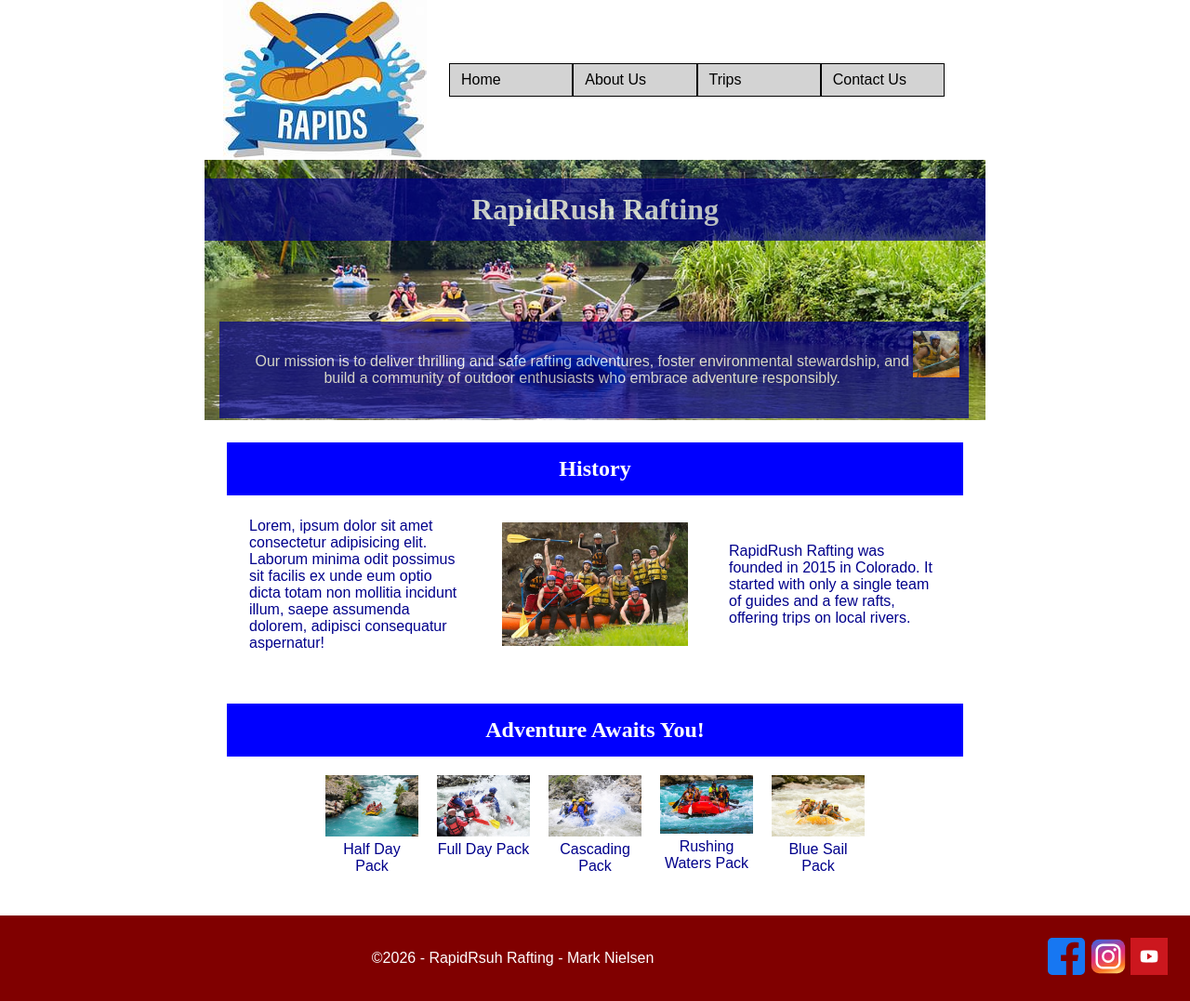
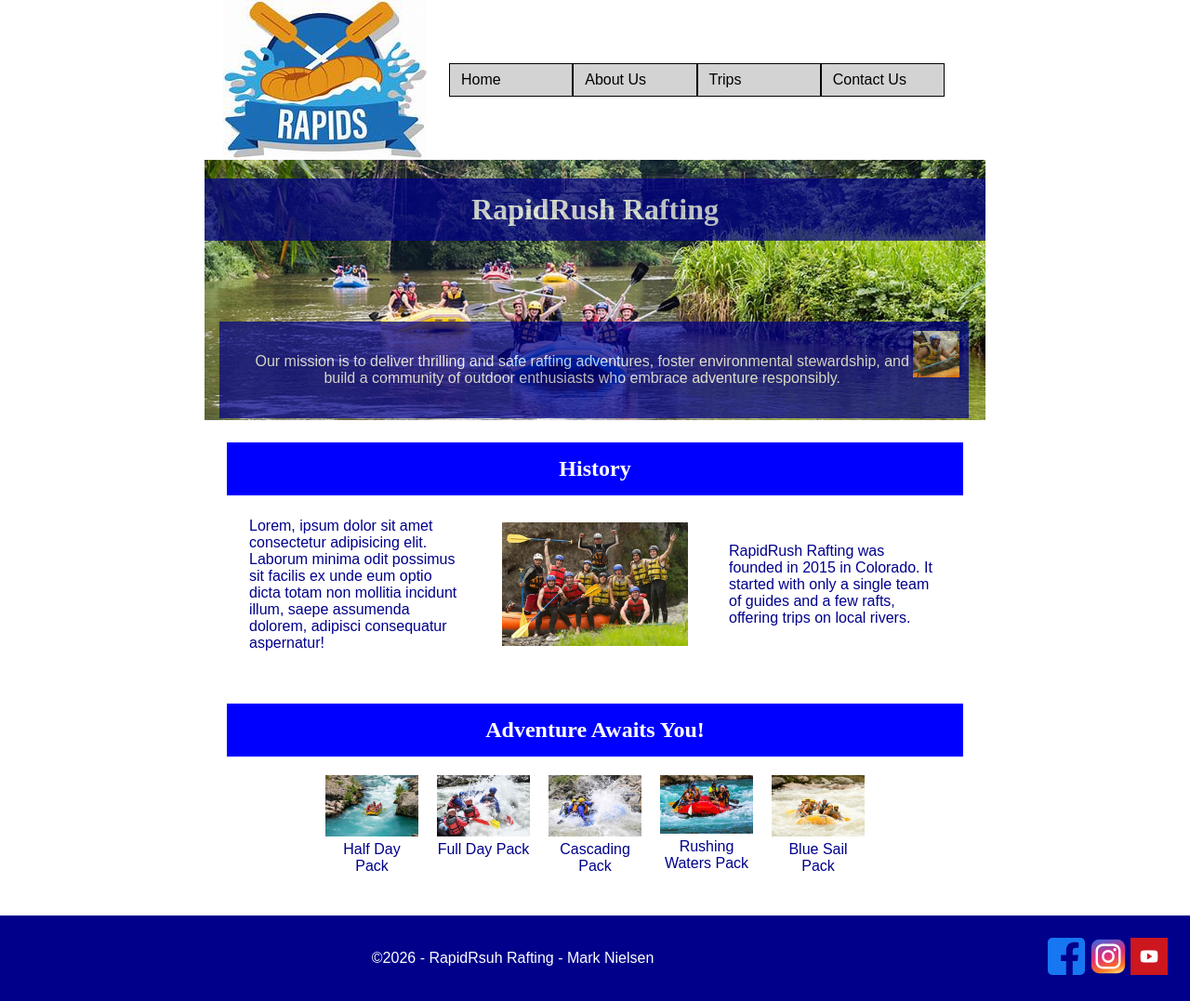
Before and after one commit to Mturtle3/wdd130, a plain HTML site: page wwr/about.html in a window 1280 px wide. Shown: the whole page at 93% size. Drawn offline with Linux system fonts and the light colour scheme.

Commit message:
wwr color 3.0

```diff
--- a/wwr/styles/rafting.css
+++ b/wwr/styles/rafting.css
@@ -144,7 +144,7 @@ footer {
     display: flex;
     justify-content: center;
     align-items: center;
-    background-color: var(--accent-two);
+    background-color: var(--accent-one);
     width: 100%;
 }
 
```
